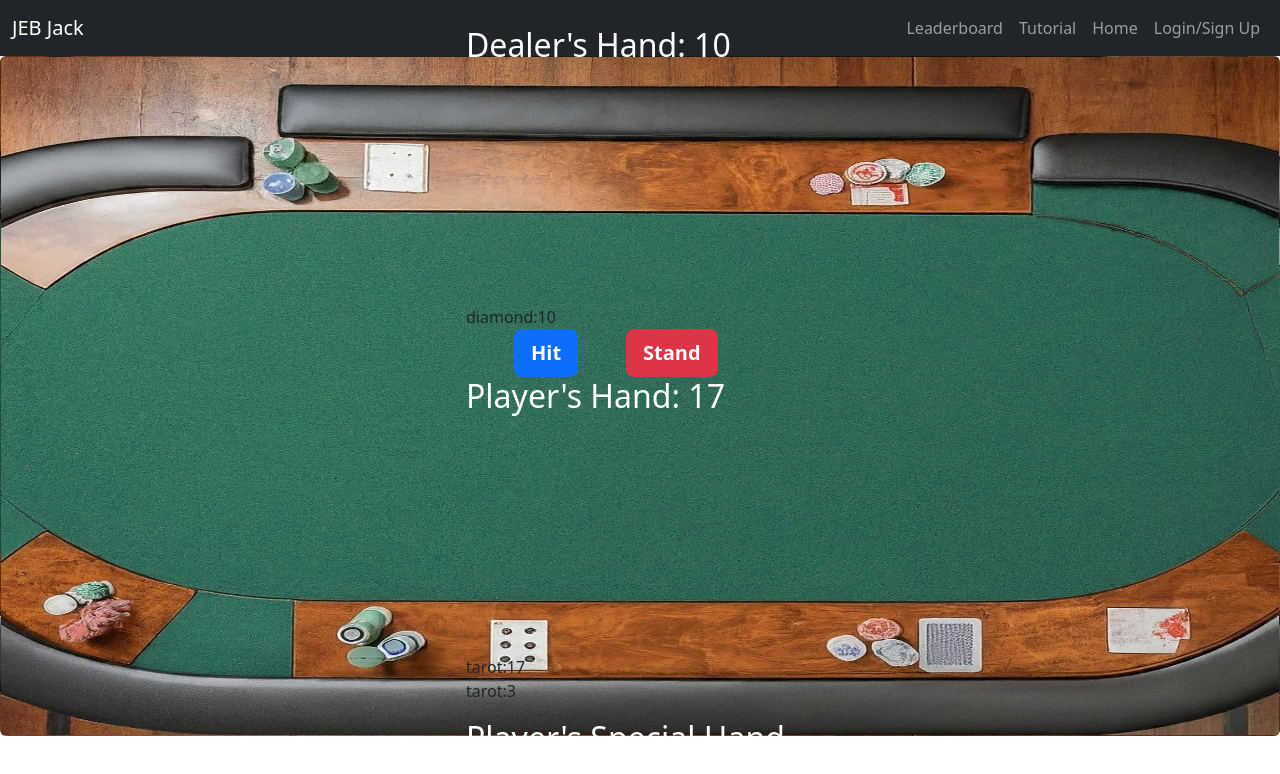
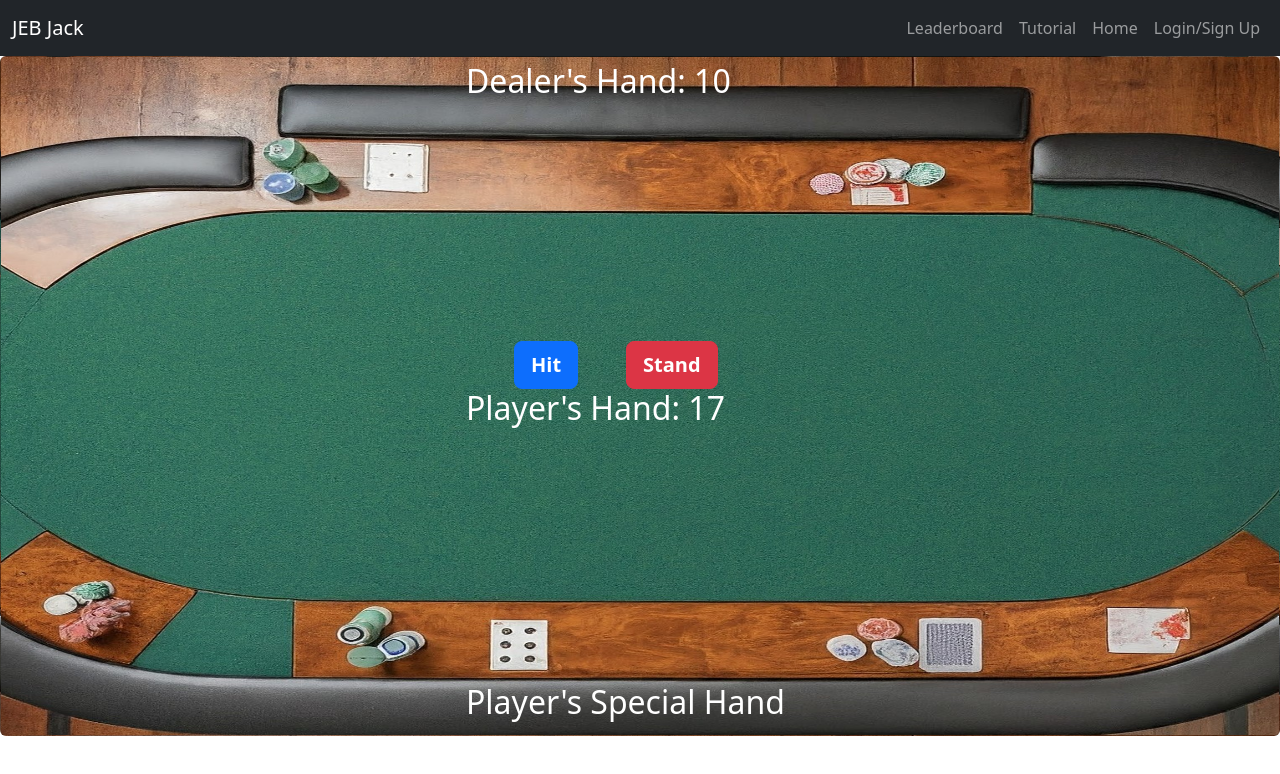
Before and after one commit to ekellogg90/JEB-Jack, a React (Vite) app in the folder client/: page /game in a window 1280 px wide. Shown: the top 774 px of the page. Built offline with nearby package versions, Linux system fonts and the light colour scheme.

Commit message:
removed some debugging stuff

```diff
--- a/client/src/components/Hand.jsx
+++ b/client/src/components/Hand.jsx
@@ -22,11 +22,11 @@ export default function regularHand({cards,owner,handValue}) {
             ))}
             </Row>
         </Container>
-            {cards.map((card, index) => (
+            {/*cards.map((card, index) => (
                 <div key={index}>
                     {card.card}:{card.valueOfCard}
                 </div>
-            ))}
+            ))*/}
         </div>
     );
 }
```
